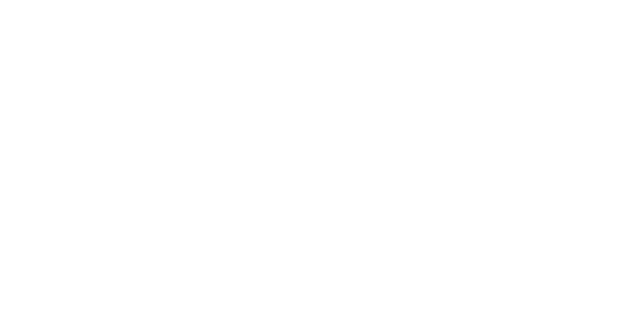
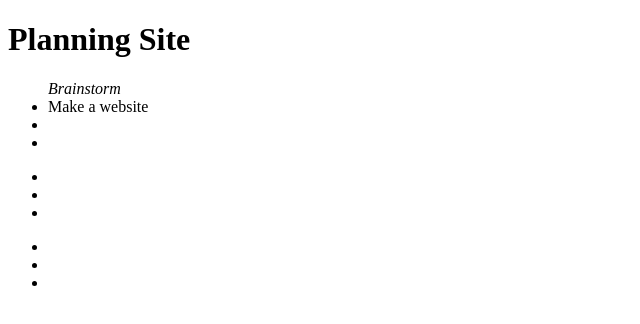
Before and after one commit to 802895/CTD-Planning-Site-LTom, a plain HTML site: page index.html in a window 1280 px wide. Shown: the whole page, without its empty margins (0-640 px from the left). Drawn offline with Linux system fonts and the light colour scheme.

Commit message:
Added title head ect...

```diff
--- a/index.html
+++ b/index.html
@@ -1,4 +1,30 @@
 <!DOCTYPE html>
 <html>
 
+<head>
+
+<title> Planning site </title>
+</head>
+
+<body>
+    <h1> Planning Site </h1>
+
+    <ul> <em> Brainstorm </em>
+      <li> Make a website </li>
+      <li> </li>
+      <li> </li>
+    </ul>
+
+    <ul> <em> </em>
+      <li> </li>
+      <li> </li>
+      <li> </li>
+    </ul>
+    <ul> <em> </em>
+      <li> </li>
+      <li> </li>
+      <li> </li>
+    </ul>
+
+</body>
 </html>
```
